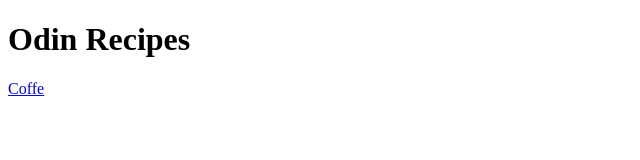
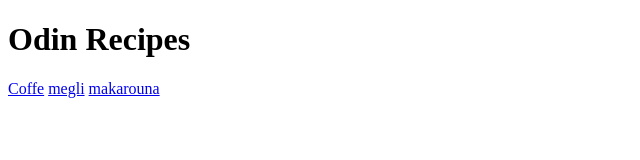
Before and after one commit to magicknight200/odin-recipes, a plain HTML site: page index.html in a window 1280 px wide. Shown: the whole page, without its empty margins (0-640 px from the left). Drawn offline with Linux system fonts and the light colour scheme.

Commit message:
feat:Add links to recipes in index

```diff
--- a/index.html
+++ b/index.html
@@ -8,5 +8,7 @@
 <body>
     <h1>Odin Recipes</h1>
     <a href="recipes/coffe.html">Coffe</a>
+    <a href="recipes/megli.html">megli</a>
+    <a href="recipes/makarouna.html">makarouna</a>
 </body>
 </html>
```
